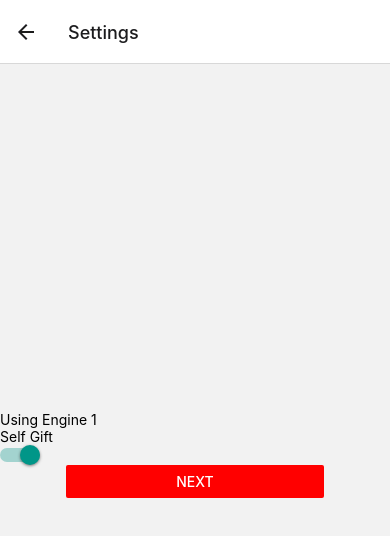
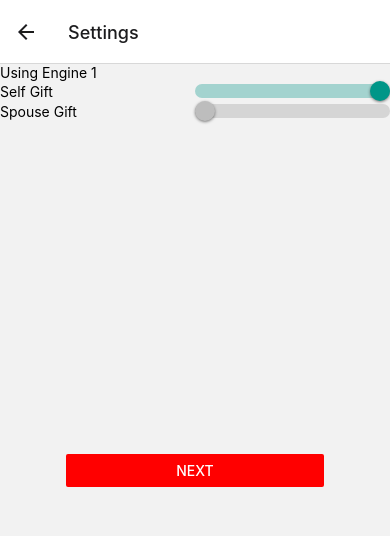
Before and after one commit to StrungSafe/SecretSantaApp, a React Native app in the folder ss-app/: screen /Settings in a window 390 px wide. Shown: the top 536 px of the page. Built offline with nearby package versions, Linux system fonts and the light colour scheme; what expo-barcode-scanner would draw is missing.

Commit message:
pulled switch out to have a label

```diff
--- /dev/null
+++ b/ss-app/app/components/switch.js
@@ -0,0 +1,35 @@
+import { Text, Switch, StyleSheet, View } from 'react-native';
+
+export default function SwitchWrapper(props) {
+    const {
+        text,
+        onValueChange,
+        value,
+        disabled,
+    } = props;
+
+    return (
+        <View style={styles.container}>
+            <Text style={styles.label}>{text}</Text>
+            <Switch
+                style={styles.switch}
+                onValueChange={onValueChange}
+                value={value}
+                disabled={disabled}
+            />
+        </View>
+    );
+}
+
+const styles = StyleSheet.create({
+    container: {
+        flexDirection: 'row',
+    },
+    label: {
+        alignSelf: 'center',
+        flex: 1,
+    },
+    switch: {
+        flex: 1,
+    },
+});
--- a/ss-app/app/constants.js
+++ b/ss-app/app/constants.js
@@ -1,8 +1,4 @@
 export const MessageAppCodeType = 'secret-santa';
-
-export const ExceptionTypes = {
-    OutOfGifteesException: { type: 'OutOfGifteesException', retry: true }
-};
 
 export const DefaultSettings = {
     engine: 1,
--- a/ss-app/app/engines.js
+++ b/ss-app/app/engines.js
@@ -1,9 +1,19 @@
-import { ExceptionTypes } from "./constants";
+import { ExceptionTypes } from "./exceptions";
 
-export const engines = [{
+export const engineFactory = key => {
+  const engine = Engines.find(engine => engine.key == key);
+  if(!engine) {
+    throw ExceptionTypes.InvalidEngineConfigurationException
+  }
+  return engine;
+};
+
+export const Engines = [{
   // 0
   // Just pops the next giftee...not a very good secret santa generator
   // Better for testing and iterative design
+  key: 0,
+  name: 'v0',
   process: ({ settings, gifters }) => {
     const giftees = [...gifters];
     const results = {};
@@ -18,6 +28,8 @@ export const engines = [{
   // Consumes settings to enable features
   // SelfGifting (canSelfGift): Can a person self gift?
   // TODO: Other ppl gifting restrictions, make it arbitrary
+  key: 1,
+  name: 'v1',
   process: ({ settings, gifters }) => {
     const isGifterTheGiftee = ({ giftees, gifter, giftee }) => {
       const isGifterTheGiftee = giftee === gifter.value;
@@ -60,6 +72,8 @@ export const engines = [{
 }, {
   // 2
   // For TESTING exception handling
+  key: 2,
+  name: 'Exception Testing Engine v1',
   process: () => {
     throw ExceptionTypes.OutOfGifteesException;
   }
--- /dev/null
+++ b/ss-app/app/exceptions.js
@@ -0,0 +1,4 @@
+export const ExceptionTypes = {
+    OutOfGifteesException: { type: 'OutOfGifteesException', retry: true },
+    InvalidEngineConfigurationException: { type: 'InvalidEngineConfigurationException', retry: false }
+};
--- a/ss-app/app/screens/addScreen.js
+++ b/ss-app/app/screens/addScreen.js
@@ -1,7 +1,7 @@
 import { useState } from 'react';
 import { Text, StyleSheet, TextInput, SafeAreaView } from 'react-native';
 import Button from '../components/button';
-import { engines } from '../engines';
+import { engineFactory } from '../engines';
 import { TestingData } from '../constants';
 
 import defaultStyles from './styles';
@@ -30,7 +30,7 @@ export default function AddScreen(props) {
   };
 
   const onRunClick = () => {
-    const results = engines[settings.engine].process({ settings, gifters });
+    const results = engineFactory(settings.engine).process({ settings, gifters });
     navigation.navigate('Share', { settings, gifters, results });
   };
 
--- a/ss-app/app/screens/settingsScreen.js
+++ b/ss-app/app/screens/settingsScreen.js
@@ -1,6 +1,7 @@
-import { Text, Switch, StyleSheet, SafeAreaView } from 'react-native';
+import { Text, StyleSheet, SafeAreaView, View } from 'react-native';
 import { useState } from 'react';
 import Button from '../components/button';
+import Switch from '../components/switch';
 import { DefaultSettings } from '../constants';
 
 import defaultStyles from './styles';
@@ -19,15 +20,12 @@ export default function SettingsScreen(props) {
   };
 
   return (
-    <SafeAreaView
-      style={styles.container}
-    >
-      <Text>Using Engine {settings.engine}</Text>
-      <Text>Self Gift</Text>
-      <Switch
-        onValueChange={toggleSetting}
-        value={settings.canSelfGift}
-      />
+    <SafeAreaView style={styles.container}>
+      <View style={styles.settings}>
+        <Text style={styles.engine}>Using Engine {settings.engine}</Text>
+        <Switch text='Self Gift' onValueChange={toggleSetting} value={settings.canSelfGift} />
+        <Switch text='Spouse Gift' disabled />
+      </View>
       <Button
         style={styles.next}
         title="Next"
@@ -43,7 +41,13 @@ const styles = StyleSheet.create({
     flex: 1,
     justifyContent: 'center'
   },
+  settings: {
+    flex: 1,
+  },
+  engine: {
+  },
   next: {
     ...defaultStyles.button,
+    flex: 1,
   },
 });
```
